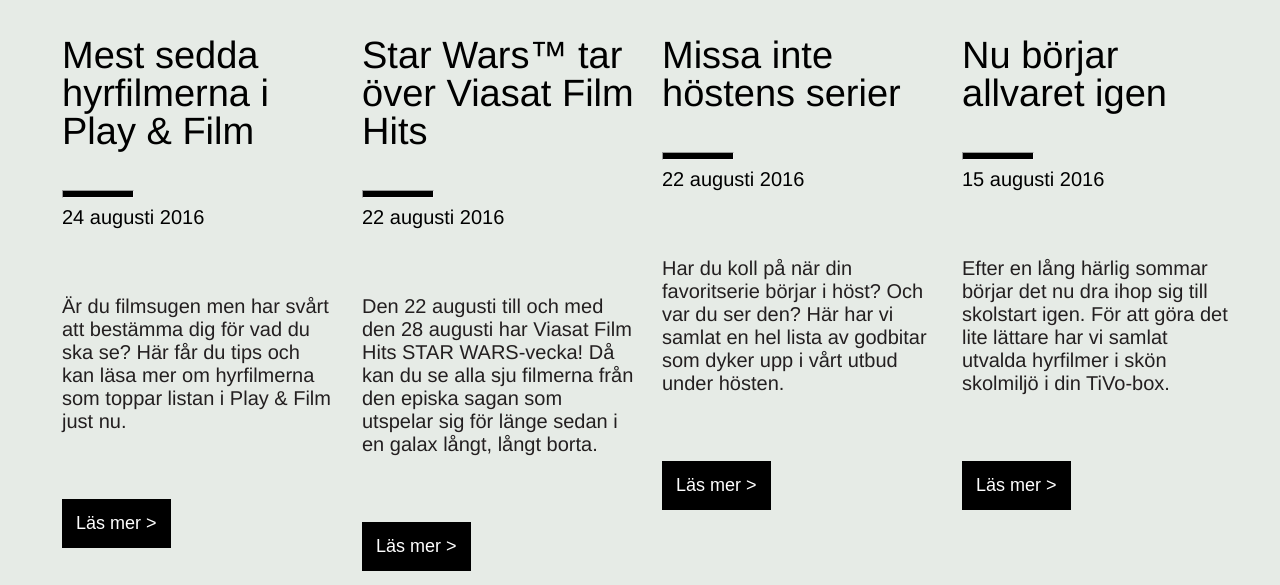
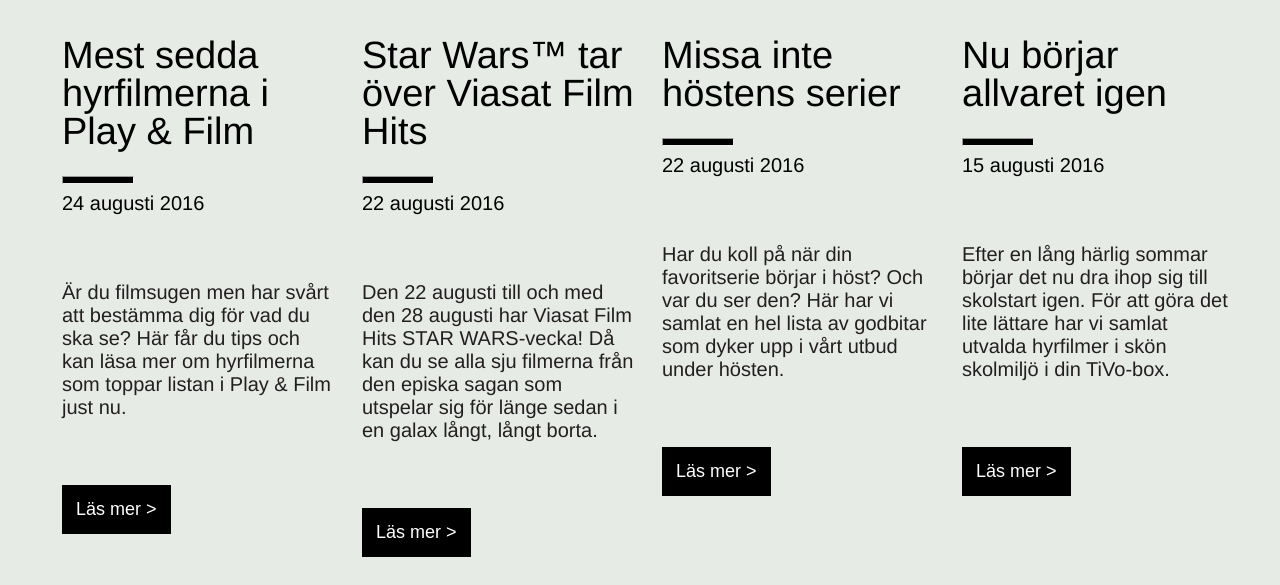
Before and after one commit to Ferdinand1945/json-project, a website: page src/index.html in a window 1280 px wide. Shown: the part 248-833 px from the top of the page. Drawn offline with nearby package versions, Linux system fonts and the light colour scheme; files that its build step writes are made by us from their sources.

Commit message:
border fix

```diff
--- a/src/less/styles.less
+++ b/src/less/styles.less
@@ -41,7 +41,6 @@
   font-size: 38px;
   font-weight: 200;
   line-height: 1;
-  padding-bottom: 14px;
 }
 .date {
   color: #000;
```
